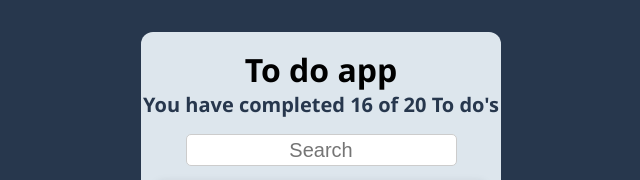
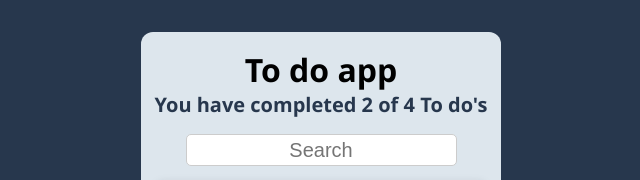
Before and after one commit to GersenX3/taskTune, a React (Vite) app: page / in a window 1280 px wide. Shown: the top 180 px of the page, without its empty margins (319-959 px from the left). Built offline with nearby package versions, Linux system fonts and the light colour scheme.

Commit message:
Todo counter funcionando, falta aplicar reactividad

```diff
--- a/src/App.jsx
+++ b/src/App.jsx
@@ -1,3 +1,4 @@
+import React from 'react'
 import { useState } from 'react'
 import {TodoCounter} from "./components/TodoCounter";
 import {TodoSearch} from "./components/TodoSearch";
@@ -6,22 +7,33 @@
 import { TodoItem } from './components/TodoItem';
 import './App.css'
 
-
+const defaultTodos=[
+  {text: "Cortar cebolla", finished: true},
+  {text: "Bailar mambo", finished: true},
+  {text: "Gobernar el mundo", finished: false},
+  {text: "Robar un banco", finished: false}
+];
 
 function App() {
+  const [todos,setTodos] = React.useState(
+    defaultTodos
+  );
+  const completedTodos=(todos.filter(todo => !!todo.finished)).length;
+  const totalTodos=(todos).length;
+
+  const [searchValue, setSearchValue] = React.useState('');
+  console.log("Buscando: "+searchValue);
   const [count, setCount] = useState(0)
-  const defaultTodos=[
-    {text: "Cortar cebolla", finished: true},
-    {text: "Bailar mambo", finished: true},
-    {text: "Gobernar el mundo", finished: false},
-    {text: "Robar un banco", finished: false}
-  ];
+
 
   return (
     <>
     <div className='app'>
-      <TodoCounter completed={16} total={20}/>
-      <TodoSearch/>
+      <TodoCounter completed={completedTodos} total={totalTodos}/>
+      <TodoSearch
+      searchValue={searchValue}
+      setSearchValue={setSearchValue}
+      />
 
       <TodoList>
         {defaultTodos.map(todo =>(
--- a/src/components/TodoSearch.jsx
+++ b/src/components/TodoSearch.jsx
@@ -1,12 +1,15 @@
-import React from 'react'
+import React, { useState } from 'react'
 import "./TodoSearch.css"
 
-function TodoSearch() {
+function TodoSearch({searchValue,setSearchValue}) {
+
   return (
     <div className='buscador'>
-      <input type="text"  placeholder="Search"
+      <input type="text"
+      placeholder="Search"
+      value={searchValue}
       onChange={(event)=>{
-        console.log(event.target.value);
+        setSearchValue(event.target.value);
       }}
       />
     </div>
```
